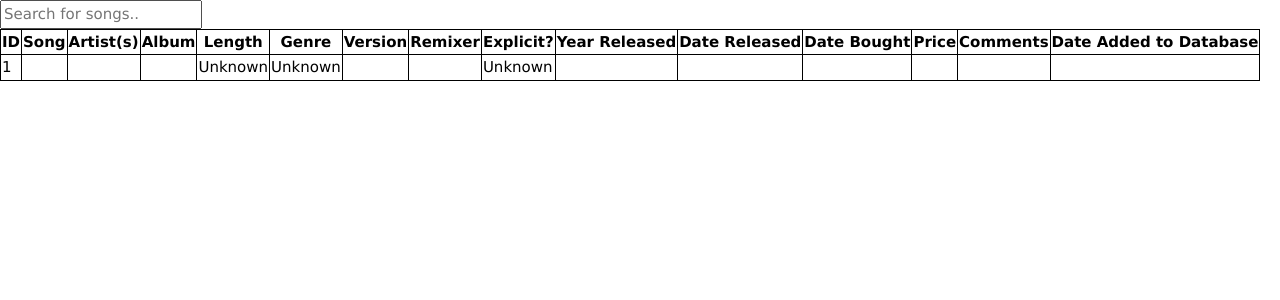
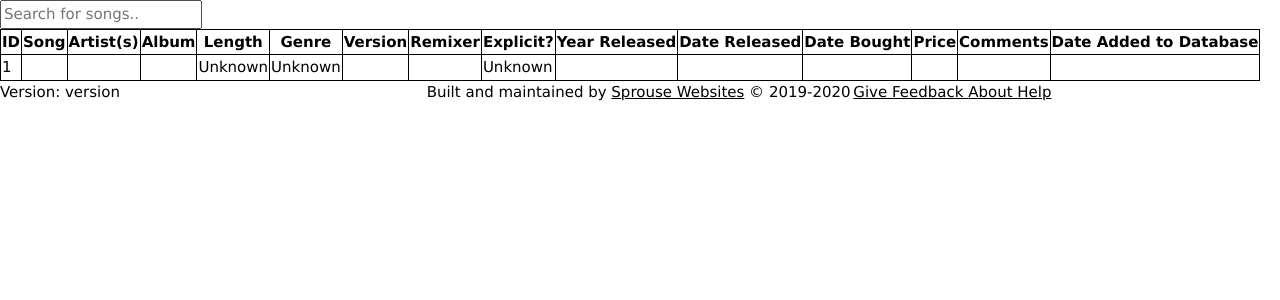
Before and after one commit to Sprouse-Websites/DJ, a PHP site: page /view.php in a window 1280 px wide. Shown: the top 300 px of the page. Run offline with PHP 8.4, Linux system fonts and the light colour scheme; tables that the repository leaves empty or names only in its code hold one stand-in row (values such as "Sample post"); data that the repository does not hold is empty; a stand-in replaces the project's code that opens the database connection; some libraries are stand-ins or nearby versions.

Commit message:
New footer and midi

```diff
--- a/footer.php
+++ b/footer.php
@@ -8,10 +8,72 @@
 	getDeckTimes();
 	offline();
 	updateShowModules();
+	filterList()
+// 	if (navigator.requestMIDIAccess) {
+// 		console.log(' browser supports WebMIDI');
+// 	} else {
+// 		console.log('WebMIDI is not supported.');
+// 	}
 }
+//
+// if (!("requestMIDIAccess" in navigator)) {
+// 	document.body.innerHTML = `<h1>:-/</h1><p>I'm sorry, but your browser does not support the WebMIDI API ☹️🚫🎹</p>`;
+// }
+//
+// navigator.requestMIDIAccess()
+// .then((access) => {
+//
+// 	// Get lists of available MIDI controllers
+// 	const inputs = access.inputs;
+// 	const outputs = access.outputs;
+//
+// 	const inputText = [];
+// 	const outputText = [];
+//
+// 	inputs.forEach((midiInput) => {
+// 		inputText.push(`FOUND: ${midiInput.name}`);
+// 		midiInput.onmidimessage = function(message) {
+// 			document.querySelector("#messages").innerText =  `# ${midiInput.name}
+// 			${new Date()}
+// 			==================================
+// 			- Status: ${message.data[0]}
+// 			- Data 1: ${message.data[1]}
+// 			- Data 2: ${message.data[2]}
+// 			==================================\n\n`;
+// 		}
+// 	})
+//
+// 	outputs.forEach((midiOutput) => {
+// 		outputText.push(`FOUND: ${midiOutput.name}`);
+// 	})
+//
+// 	document.querySelector("#inputs").innerText = inputText.join('');
+// 	document.querySelector("#outputs").innerText = outputText.join('');
+//
+// });
 console.log("Document Fully Loaded");
 </script>
-<footer><?php echo $version; ?></footer>
+<footer>
+	<div class="w3-third">
+		Version: <?php echo version; ?>
+	</div>
+	<div class="w3-third">
+		Built and maintained by <a href="http://www.sprousewebsites.co.uk/">Sprouse Websites</a> &copy; 2019-<?php echo date("Y");?>
+	</div>
+	<div class="w3-third">
+		<a href="feedback.php" target="_blank">
+			<i class="fas fa-comment"></i> Give Feedback
+		</a>
+		<a href="about.php" target="_blank">
+			<i class="fas fa-question-circle"></i> About
+			<!-- <span>Ctrl + ?!</span> -->
+		</a>
+		<a href="help.php" target="_blank">
+			<i class="fas fa-info-circle"></i> Help
+			<!-- <span>Ctrl + ?!</span> -->
+		</a>
+	</div>
+</footer>
 </body>
 </html>
 <!-- End of footer.php file -->
```
